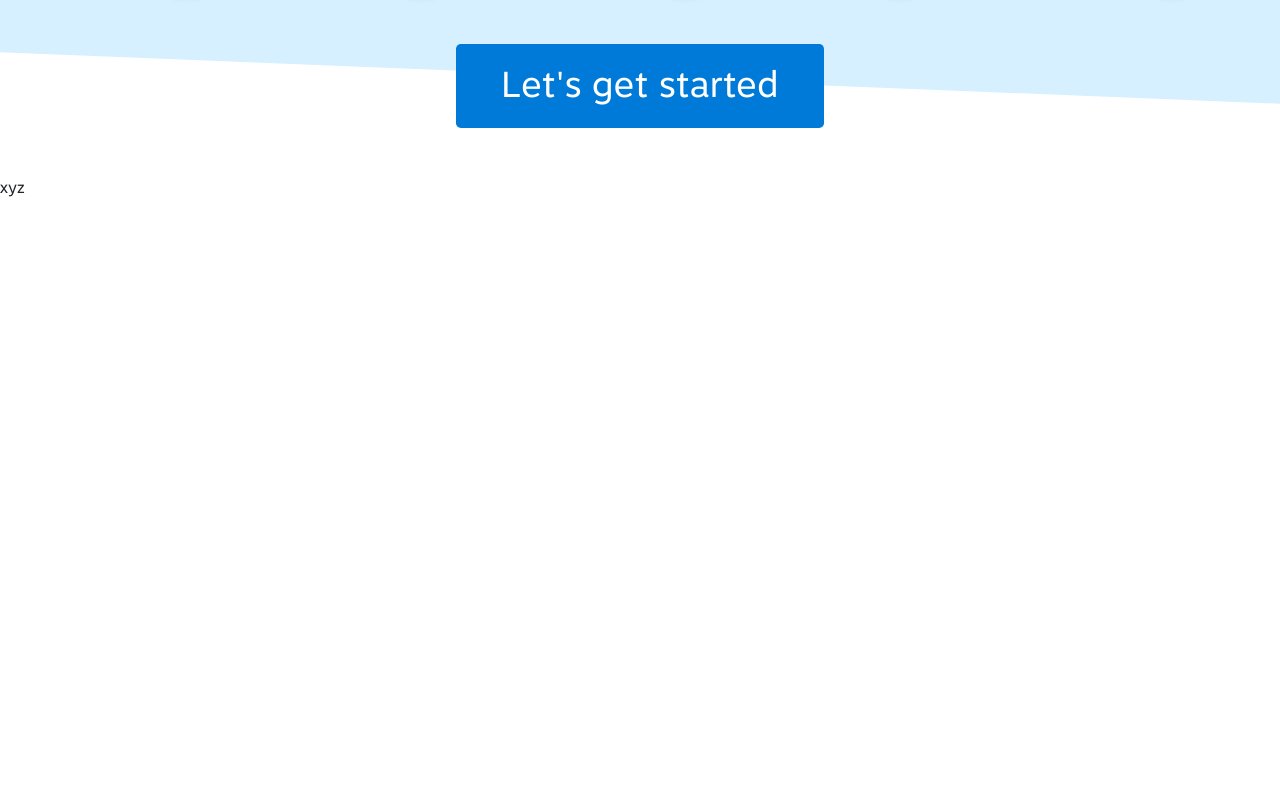
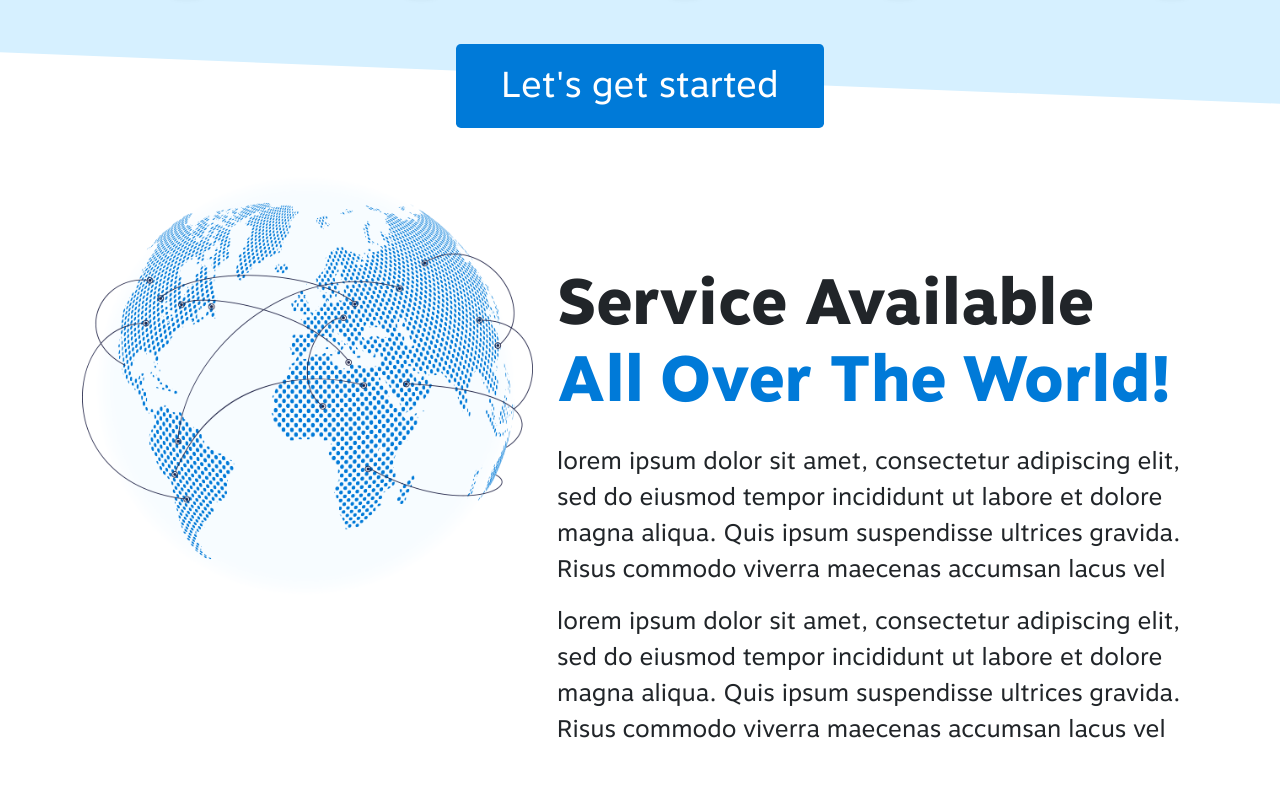
Before and after one commit to tomi0505/wb1, a website built with webpack: page src/index.html in a window 1280 px wide. Shown: the part 3230-4041 px from the top of the page. Before the commit the page ends 3478 px from the top, so only its background shows below. Built offline with nearby package versions, Linux system fonts and the light colour scheme.

Commit message:
the-world-b OK

```diff
--- a/src/index.html
+++ b/src/index.html
@@ -156,7 +156,18 @@
 			<button class="rounded-3 d-block position-relative mx-auto bg-transparent w-75 mb-5 d-lg-none btn-mc-6-b btn-mc-6-b--smaller">View More Features</button>
 		</div>
 		<button class="rounded-3 position-relative mx-auto d-none d-lg-block btn-mc-6-b">Let's get started</button>
-		<section class="py-5">xyz</section>
+		<section class="container py-5 text-center text-lg-start the-world-b">
+			<div class="row">
+				<div class="col-12 col-lg-5 order-1 order-lg-0">
+					<img src="./public/images/map.png" class="img-fluid" alt="the wrold">
+				</div>
+				<div class="col-12 col-lg-7">
+					<h2 class="mb-4 the-world-b__title">Service Available <span class="d-block the-world-b__subtitle">All Over The World!</span></h2>
+					<p class="the-world-b__content">lorem ipsum dolor sit amet, consectetur adipiscing elit, sed do eiusmod tempor incididunt ut labore et dolore magna aliqua. Quis ipsum suspendisse ultrices gravida. Risus commodo viverra maecenas accumsan lacus vel</p>
+					<p class="the-world-b__content">lorem ipsum dolor sit amet, consectetur adipiscing elit, sed do eiusmod tempor incididunt ut labore et dolore magna aliqua. Quis ipsum suspendisse ultrices gravida. Risus commodo viverra maecenas accumsan lacus vel</p>
+				</div>
+			</div>
+		</section>
 	</main>
 </body>
 </html>
--- a/src/scss/custom.scss
+++ b/src/scss/custom.scss
@@ -161,3 +161,24 @@ body {
   min-height: 316px;
   background-image: url('../public/images/bg-mobile.png');
 }
+
+.the-world-b {
+  &__title {
+    margin-top: 90px;
+    @include font(64);
+    font-family: 'motiva_sansextrabold';
+
+    @media(max-width: 991px) {
+      @include font(32);
+      margin-top: 0;
+    }
+  }
+
+  &__subtitle {
+    color: $mc-5;
+  }
+
+  &__content {
+    @include font(24);
+  }
+}
```
Also changed, not shown: src/public/images/map.png (added).
